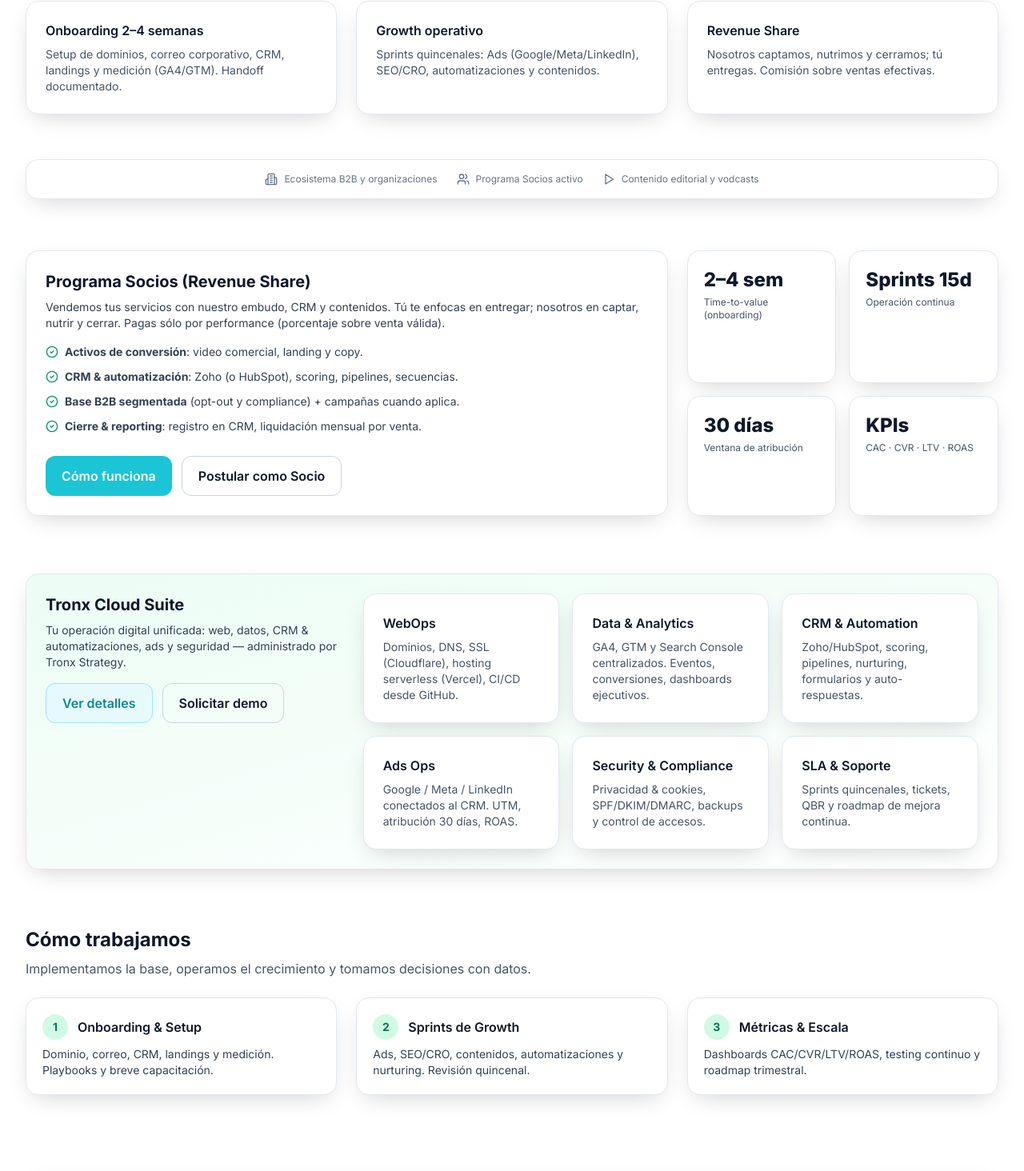
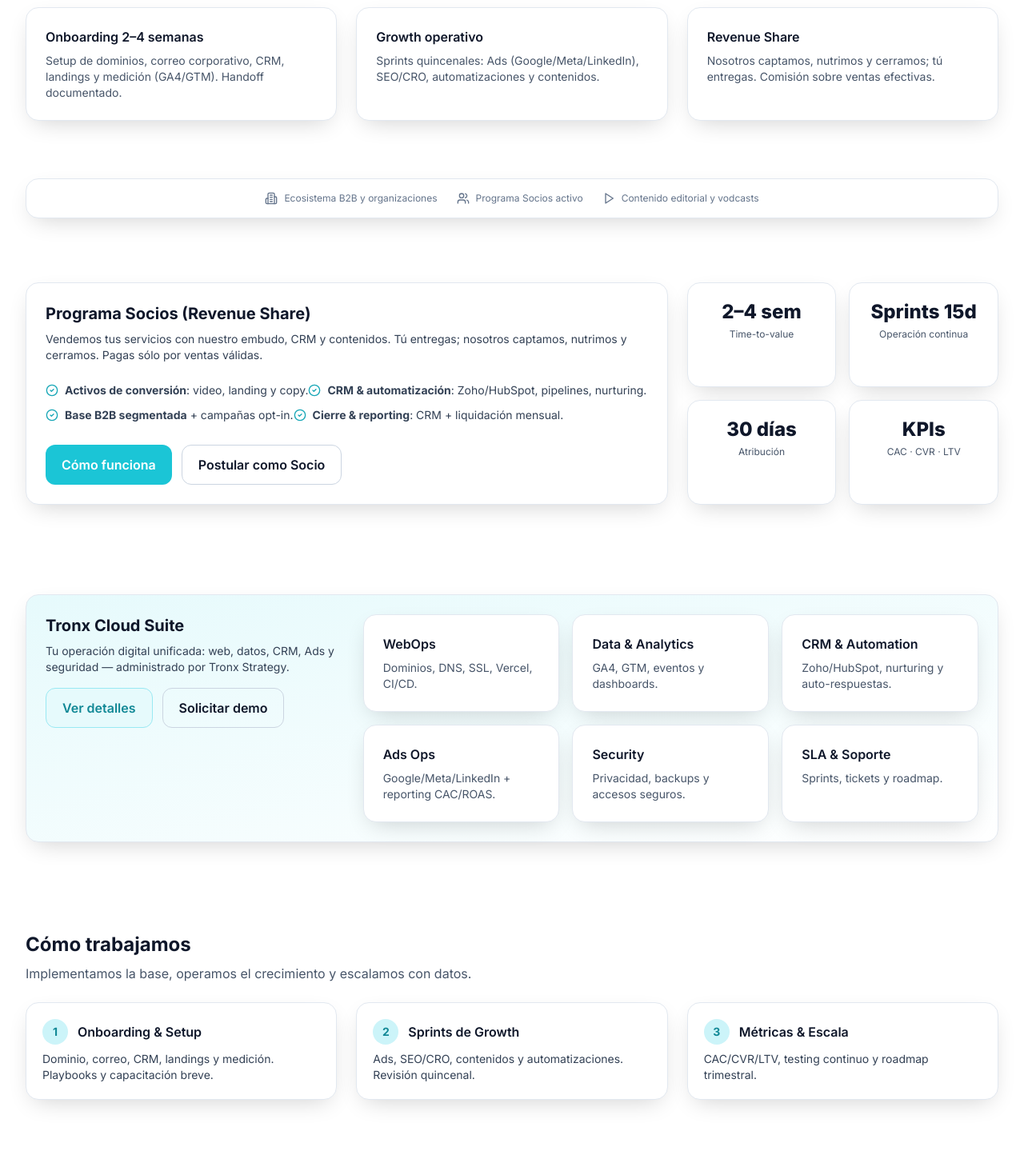
Before and after one commit to TronxGroup/Tronx-Strategy, a Next.js app: page / in a window 1280 px wide. Shown: the part 792-2256 px from the top of the page at 80% size. Built offline with nearby package versions, Linux system fonts and the light colour scheme.

Commit message:
Update page.tsx

```diff
--- a/app/page.tsx
+++ b/app/page.tsx
@@ -16,7 +16,7 @@ import {
 
 function Pill({ children }: { children: React.ReactNode }) {
   return (
-    <span className="inline-flex items-center rounded-full bg-emerald-50 text-emerald-700 border border-emerald-200 px-3 py-1 text-xs font-medium">
+    <span className="inline-flex items-center rounded-full bg-brand-50 text-brand-700 border border-brand-200 px-3 py-1 text-xs font-medium">
       {children}
     </span>
   );
@@ -24,7 +24,7 @@ function Pill({ children }: { children: React.ReactNode }) {
 
 function Stat({ kpi, label }: { kpi: string; label: string }) {
   return (
-    <div className="card p-5">
+    <div className="card p-5 text-center">
       <p className="text-2xl font-extrabold text-slate-900">{kpi}</p>
       <p className="text-xs text-slate-600 mt-1">{label}</p>
     </div>
@@ -43,10 +43,10 @@ function Step({
   return (
     <div className="card p-5">
       <div className="flex items-center gap-3">
-        <div className="h-8 w-8 rounded-full bg-emerald-100 text-emerald-700 flex items-center justify-center text-sm font-bold">
+        <div className="h-8 w-8 rounded-full bg-brand-100 text-brand-700 flex items-center justify-center text-sm font-bold">
           {num}
         </div>
-        <h4 className="font-semibold">{title}</h4>
+        <h4 className="font-semibold text-slate-900">{title}</h4>
       </div>
       <p className="text-sm text-slate-700 mt-2">{children}</p>
     </div>
@@ -56,8 +56,8 @@ function Step({
 export default function Page() {
   return (
     <>
-      {/* HERO con doble CTA (Programa Socios / Tronx Cloud) */}
-      <div className="relative overflow-hidden bg-gradient-to-br from-emerald-50 via-white to-emerald-50">
+      {/* HERO */}
+      <div className="relative overflow-hidden bg-gradient-to-br from-brand-50 via-white to-brand-50">
         <Section className="py-20 sm:py-28">
           <div className="max-w-3xl">
             <div className="flex flex-wrap gap-2">
@@ -69,12 +69,12 @@ export default function Page() {
               Crece en semanas, no meses: estrategia, tecnología y contenido que convierten.
             </h1>
             <p className="p-muted mt-6">
-              Diseñamos y operamos embudos completos: sitios/landings optimizadas, performance marketing,
+              Diseñamos y operamos embudos completos: sitios y landings optimizadas, performance marketing,
               CRM y automatizaciones — con reporting claro de CAC, conversión y LTV.
             </p>
             <div className="mt-8 flex flex-col sm:flex-row gap-3">
               <Link href="/servicios/programa-socios" className="btn btn-primary">
-                Programa Socios (Revenue Share) <ArrowRight size={18} />
+                Programa Socios <ArrowRight size={18} />
               </Link>
               <Link href="/servicios/tronx-cloud" className="btn btn-secondary">
                 Ver Tronx Cloud Suite
@@ -91,7 +91,7 @@ export default function Page() {
       </div>
 
       {/* Value props rápidas */}
-      <Section className="py-10">
+      <Section className="py-12">
         <div className="grid grid-cols-1 md:grid-cols-3 gap-6">
           <FeatureCard title="Onboarding 2–4 semanas">
             Setup de dominios, correo corporativo, CRM, landings y medición (GA4/GTM). Handoff documentado.
@@ -105,8 +105,8 @@ export default function Page() {
         </div>
       </Section>
 
-      {/* Banda de confianza / clientes (placeholder editable) */}
-      <Section className="py-4">
+      {/* Banda de confianza */}
+      <Section className="py-6">
         <div className="card p-4 flex flex-wrap items-center justify-center gap-6 text-slate-500 text-xs">
           <span className="inline-flex items-center gap-2">
             <Building2 size={16} /> Ecosistema B2B y organizaciones
@@ -120,31 +120,31 @@ export default function Page() {
         </div>
       </Section>
 
-      {/* Bloque destacado: Programa Socios (primero) */}
-      <Section className="py-12">
+      {/* Programa Socios */}
+      <Section className="py-14">
         <div className="grid grid-cols-1 lg:grid-cols-3 gap-6">
           <div className="lg:col-span-2 card p-6 bg-white border border-slate-200 rounded-2xl">
             <h2 className="text-xl font-bold text-slate-900">Programa Socios (Revenue Share)</h2>
             <p className="text-sm text-slate-700 mt-2">
-              Vendemos tus servicios con nuestro embudo, CRM y contenidos. Tú te enfocas en entregar; nosotros en
-              captar, nutrir y cerrar. Pagas sólo por performance (porcentaje sobre venta válida).
+              Vendemos tus servicios con nuestro embudo, CRM y contenidos. Tú entregas; nosotros captamos, nutrimos y
+              cerramos. Pagas sólo por ventas válidas.
             </p>
             <ul className="mt-4 text-sm text-slate-700 space-y-2">
               <li className="inline-flex items-start gap-2">
-                <CheckCircle2 size={16} className="text-emerald-600 mt-0.5" />
-                <span><strong>Activos de conversión</strong>: video comercial, landing y copy.</span>
+                <CheckCircle2 size={16} className="text-brand-600 mt-0.5" />
+                <span><strong>Activos de conversión</strong>: video, landing y copy.</span>
               </li>
               <li className="inline-flex items-start gap-2">
-                <CheckCircle2 size={16} className="text-emerald-600 mt-0.5" />
-                <span><strong>CRM & automatización</strong>: Zoho (o HubSpot), scoring, pipelines, secuencias.</span>
+                <CheckCircle2 size={16} className="text-brand-600 mt-0.5" />
+                <span><strong>CRM & automatización</strong>: Zoho/HubSpot, pipelines, nurturing.</span>
               </li>
               <li className="inline-flex items-start gap-2">
-                <CheckCircle2 size={16} className="text-emerald-600 mt-0.5" />
-                <span><strong>Base B2B segmentada</strong> (opt-out y compliance) + campañas cuando aplica.</span>
+                <CheckCircle2 size={16} className="text-brand-600 mt-0.5" />
+                <span><strong>Base B2B segmentada</strong> + campañas opt-in.</span>
               </li>
               <li className="inline-flex items-start gap-2">
-                <CheckCircle2 size={16} className="text-emerald-600 mt-0.5" />
-                <span><strong>Cierre & reporting</strong>: registro en CRM, liquidación mensual por venta.</span>
+                <CheckCircle2 size={16} className="text-brand-600 mt-0.5" />
+                <span><strong>Cierre & reporting</strong>: CRM + liquidación mensual.</span>
               </li>
             </ul>
             <div className="mt-6 flex flex-wrap gap-3">
@@ -157,25 +157,24 @@ export default function Page() {
             </div>
           </div>
 
-          {/* KPIs/Stats a la vista */}
+          {/* KPIs */}
           <div className="grid grid-cols-2 gap-4">
-            <Stat kpi="2–4 sem" label="Time-to-value (onboarding)" />
+            <Stat kpi="2–4 sem" label="Time-to-value" />
             <Stat kpi="Sprints 15d" label="Operación continua" />
-            <Stat kpi="30 días" label="Ventana de atribución" />
-            <Stat kpi="KPIs" label="CAC · CVR · LTV · ROAS" />
+            <Stat kpi="30 días" label="Atribución" />
+            <Stat kpi="KPIs" label="CAC · CVR · LTV" />
           </div>
         </div>
       </Section>
 
-      {/* Bloque: Tronx Cloud Suite */}
-      <Section className="py-6">
-        <div className="card p-6 border border-slate-200 rounded-2xl bg-gradient-to-br from-emerald-50 to-white">
+      {/* Tronx Cloud Suite */}
+      <Section className="py-14">
+        <div className="card p-6 border border-slate-200 rounded-2xl bg-gradient-to-br from-brand-50 to-white">
           <div className="grid grid-cols-1 md:grid-cols-3 gap-6 items-start">
             <div className="md:col-span-1">
               <h2 className="text-xl font-bold text-slate-900">Tronx Cloud Suite</h2>
               <p className="text-sm text-slate-700 mt-2">
-                Tu operación digital unificada: web, datos, CRM & automatizaciones, ads y seguridad — administrado por
-                Tronx Strategy.
+                Tu operación digital unificada: web, datos, CRM, Ads y seguridad — administrado por Tronx Strategy.
               </p>
               <div className="mt-4 flex flex-wrap gap-3">
                 <Link href="/servicios/tronx-cloud" className="btn btn-secondary">
@@ -187,55 +186,43 @@ export default function Page() {
               </div>
             </div>
             <div className="md:col-span-2 grid grid-cols-1 sm:grid-cols-2 lg:grid-cols-3 gap-4">
-              <FeatureCard title="WebOps">
-                Dominios, DNS, SSL (Cloudflare), hosting serverless (Vercel), CI/CD desde GitHub.
-              </FeatureCard>
-              <FeatureCard title="Data & Analytics">
-                GA4, GTM y Search Console centralizados. Eventos, conversiones, dashboards ejecutivos.
-              </FeatureCard>
-              <FeatureCard title="CRM & Automation">
-                Zoho/HubSpot, scoring, pipelines, nurturing, formularios y auto-respuestas.
-              </FeatureCard>
-              <FeatureCard title="Ads Ops">
-                Google / Meta / LinkedIn conectados al CRM. UTM, atribución 30 días, ROAS.
-              </FeatureCard>
-              <FeatureCard title="Security & Compliance">
-                Privacidad & cookies, SPF/DKIM/DMARC, backups y control de accesos.
-              </FeatureCard>
-              <FeatureCard title="SLA & Soporte">
-                Sprints quincenales, tickets, QBR y roadmap de mejora continua.
-              </FeatureCard>
+              <FeatureCard title="WebOps">Dominios, DNS, SSL, Vercel, CI/CD.</FeatureCard>
+              <FeatureCard title="Data & Analytics">GA4, GTM, eventos y dashboards.</FeatureCard>
+              <FeatureCard title="CRM & Automation">Zoho/HubSpot, nurturing y auto-respuestas.</FeatureCard>
+              <FeatureCard title="Ads Ops">Google/Meta/LinkedIn + reporting CAC/ROAS.</FeatureCard>
+              <FeatureCard title="Security">Privacidad, backups y accesos seguros.</FeatureCard>
+              <FeatureCard title="SLA & Soporte">Sprints, tickets y roadmap.</FeatureCard>
             </div>
           </div>
         </div>
       </Section>
 
-      {/* Cómo trabajamos (3 pasos) */}
-      <Section className="py-12">
+      {/* Cómo trabajamos */}
+      <Section className="py-14">
         <h2 className="h3">Cómo trabajamos</h2>
         <p className="p-muted mt-2 max-w-3xl">
-          Implementamos la base, operamos el crecimiento y tomamos decisiones con datos.
+          Implementamos la base, operamos el crecimiento y escalamos con datos.
         </p>
         <div className="grid grid-cols-1 md:grid-cols-3 gap-6 mt-6">
           <Step num={1} title="Onboarding & Setup">
-            Dominio, correo, CRM, landings y medición. Playbooks y breve capacitación.
+            Dominio, correo, CRM, landings y medición. Playbooks y capacitación breve.
           </Step>
           <Step num={2} title="Sprints de Growth">
-            Ads, SEO/CRO, contenidos, automatizaciones y nurturing. Revisión quincenal.
+            Ads, SEO/CRO, contenidos y automatizaciones. Revisión quincenal.
           </Step>
           <Step num={3} title="Métricas & Escala">
-            Dashboards CAC/CVR/LTV/ROAS, testing continuo y roadmap trimestral.
+            CAC/CVR/LTV, testing continuo y roadmap trimestral.
           </Step>
         </div>
       </Section>
 
       {/* CTA final */}
-      <Section className="py-12">
+      <Section className="py-14">
         <div className="card p-6 border border-slate-200 rounded-2xl bg-white">
-          <h3 className="text-xl font-bold text-slate-900">¿Listo para acelerar captación y cerrar con métricas claras?</h3>
+          <h3 className="text-xl font-bold text-slate-900">¿Listo para acelerar captación con métricas claras?</h3>
           <p className="text-sm text-slate-700 mt-2">
-            Si tu oferta calza, partimos con <strong>Programa Socios</strong>. ¿Necesitas base tecnológica sólida?
-            Activamos <strong>Tronx Cloud Suite</strong>.
+            Si tu oferta calza, partimos con <strong>Programa Socios</strong>. ¿Necesitas base tecnológica? Activamos{" "}
+            <strong>Tronx Cloud Suite</strong>.
           </p>
           <div className="mt-4 flex flex-col sm:flex-row gap-3">
             <Link href="/servicios/programa-socios" className="btn btn-primary">
```
